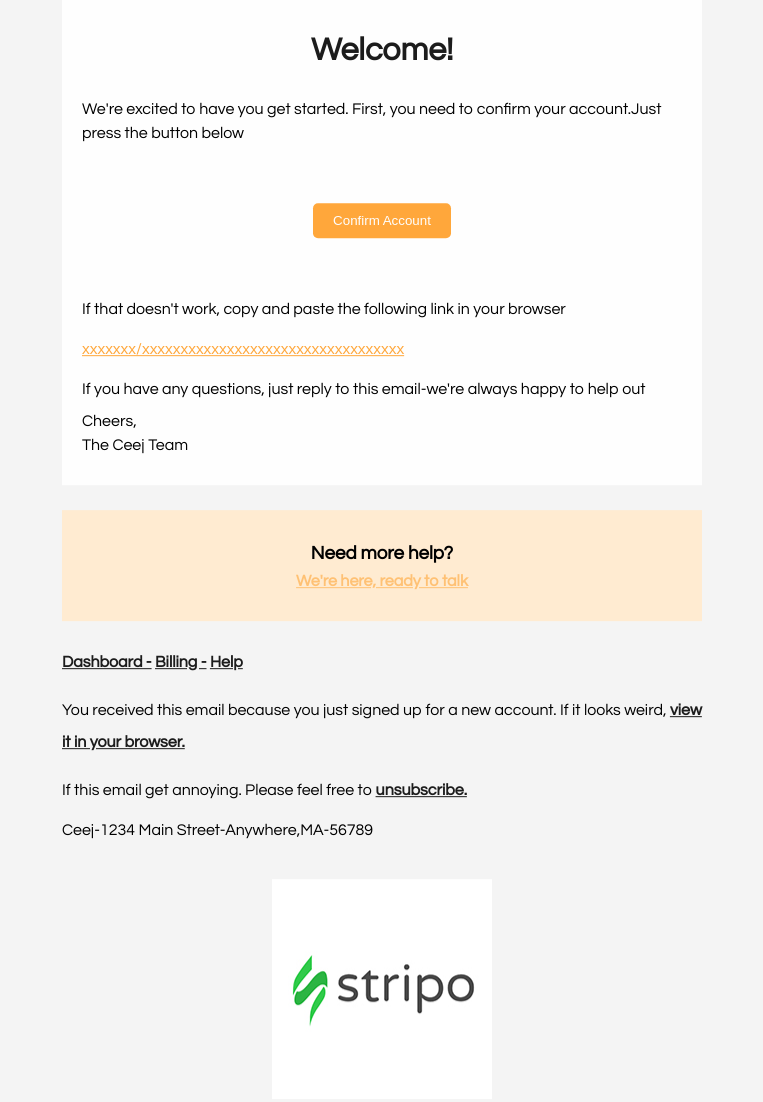
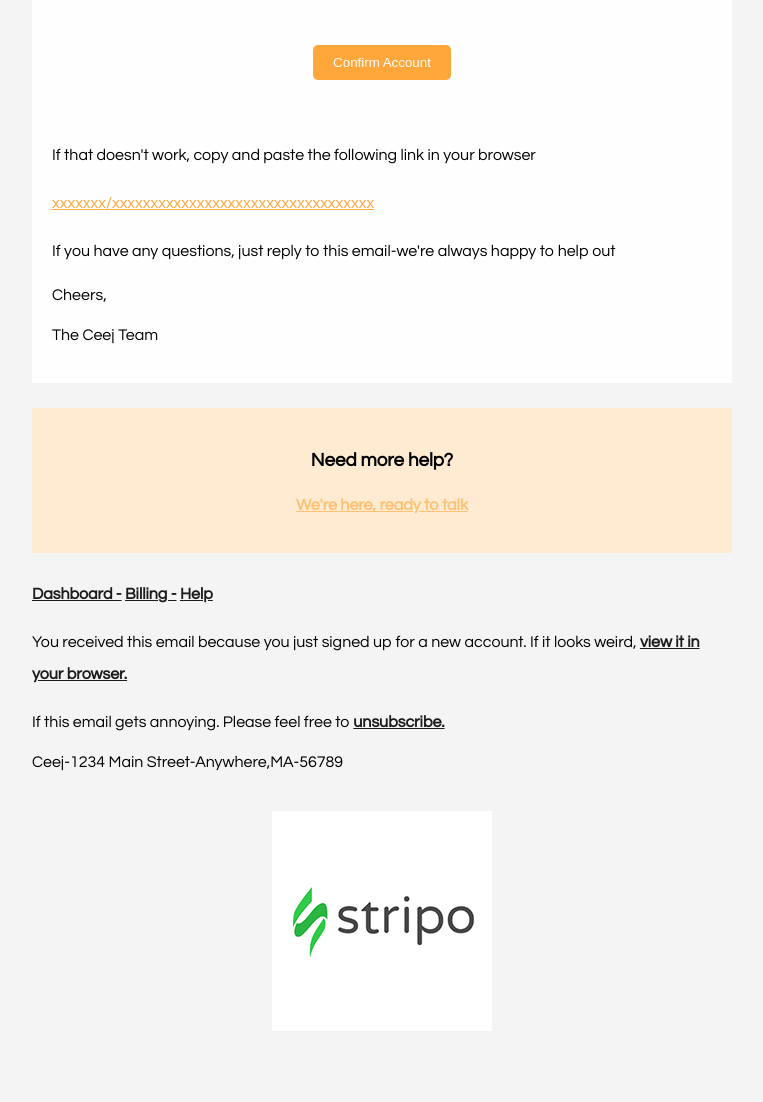
Before and after one commit to RoyKiprop/HTML-CSS-Design, a plain HTML site: page index.html in a window 1280 px wide. Shown: the part 256-1358 px from the top of the page, without its empty margins (258-1021 px from the left). After the commit the page ends 1290 px from the top, so only its background shows below. Drawn offline with Linux system fonts and the light colour scheme.

Commit message:
Final Commit

```diff
--- a/index.html
+++ b/index.html
@@ -7,7 +7,7 @@
     <link rel="stylesheet" href="/static/styles.css">
 </head>
 <body>
-    <main>
+    <main class="main-container" >
         <!-- <div>
           <p>Header</p>
         </div> -->
@@ -20,9 +20,9 @@
                     <button>Confirm Account</button>
                 </div>
                 <p>If that doesn't work, copy and paste the following link in your browser</p>
-                <a href="#">xxxxxxx/xxxxxxxxxxxxxxxxxxxxxxxxxxxxxxxxxx</a>
+                <a href="#" class="fit">xxxxxxx/xxxxxxxxxxxxxxxxxxxxxxxxxxxxxxxxxx</a>
                 <p>If you have any questions, just reply to this email-we're always happy to help out</p>
-                <div class="sign-off" style="line-height: 0.5;">
+                <div class="sign-off" style="line-height: 1.5;">
                     <p>Cheers,</p>
                     <p>The Ceej Team</p>
                 </div>
@@ -41,13 +41,13 @@
                 <p>You received this email because you just signed up for a new account. If it looks weird,
                     <a href="#"><b>view it in your browser.</b></a>
                 </p>
-                <p>If this email get annoying. Please feel free to
+                <p>If this email gets annoying. Please feel free to
                     <a href="#"><b>unsubscribe.</b></a>
                 </p>
                 <p>Ceej-1234 Main Street-Anywhere,MA-56789</p>
             </div>
-            <div class="logo">
-                <img src="/static/Images/Logo_0.jpg" alt="logo">
+            <div class="logo-container">
+                <img src="static/Images/Logo_0.jpg" alt="logo">
             </div>
 
         </div>
--- a/static/styles.css
+++ b/static/styles.css
@@ -4,39 +4,40 @@ body{
     padding: 0;
     font-family: 'Century Gothic';
     font-size: 16px;
+    min-height: 100vh;
+    box-sizing: border-box;
+
 }
+
 
 .container{
     background-color: #ffa73b;
     border: 1px solid #ffa73b ;
     height: 100px;
-    position: relative;
-    z-index: 1;
+
 
 }
+
 .content-box{
     display: flex;
     flex-direction: column;
     align-items: center;
     max-width: 700px;
-    margin: 0 auto;
-    z-index: 10;
-    position: absolute;
-    top: 100%;
-    left:50%;
-    transform: translate(-50%, -50%);
+    margin: -50px auto 0;
+    box-sizing: border-box;
+    word-break: break-word;
+}
 
-
-}
 .welcome-box{
     background-color: #fefefe;
     padding: 20px;
     max-width: 100%;
     box-sizing: border-box;
-    line-height: 1.5;
-
+    line-height: 2;
+    width: 100%;
 
 }
+
 
 .more-help{
     background-color: #ffebd1;
@@ -46,7 +47,7 @@ body{
     text-align: center;
     box-sizing: border-box;
     width: 100%;
-    line-height: 0.5;
+    line-height: 1.5;
 }
 .more-help p {
     color: #ffc174;
@@ -56,6 +57,7 @@ body{
     margin-top: 25px;
     max-width: 100%;
     box-sizing: border-box;
+    width: 100%;
 
 
 
@@ -92,8 +94,11 @@ h1{
     text-align: center;
     color: #1c1c1c;
 }
-.logo{
+.logo-container{
     margin-top: 25px;
+    max-width: 100%;
+    box-sizing: border-box;
     width: 100%;
     text-align: center;
+
 }
```
